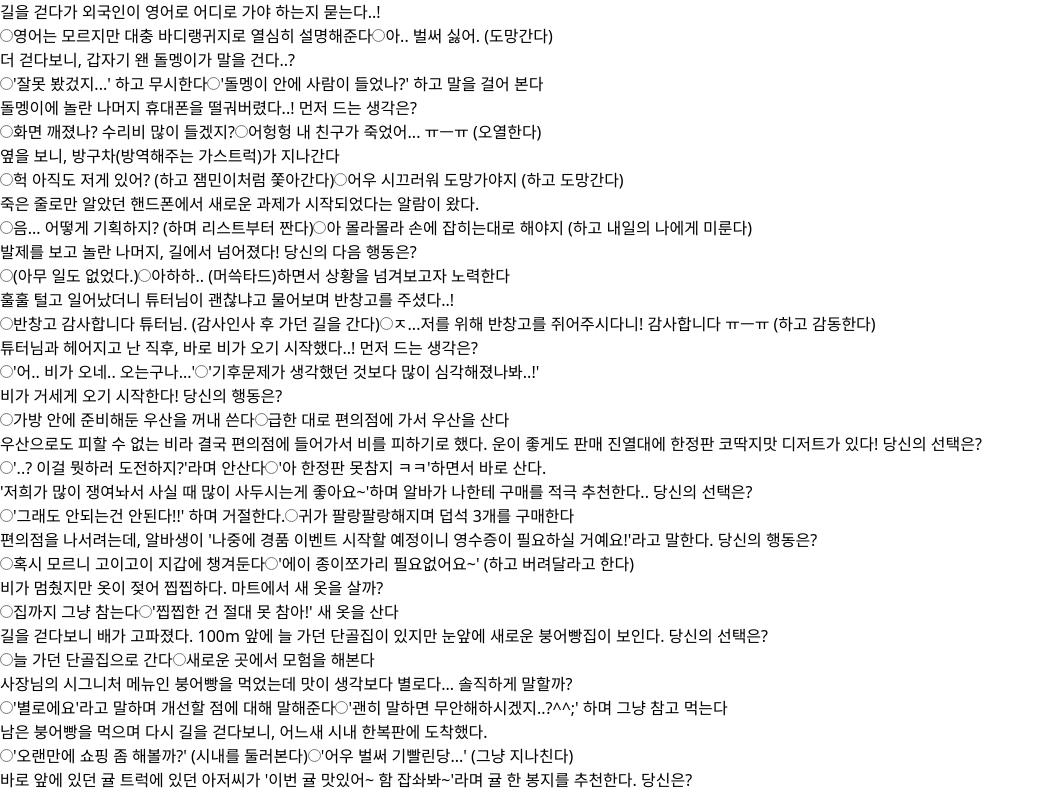
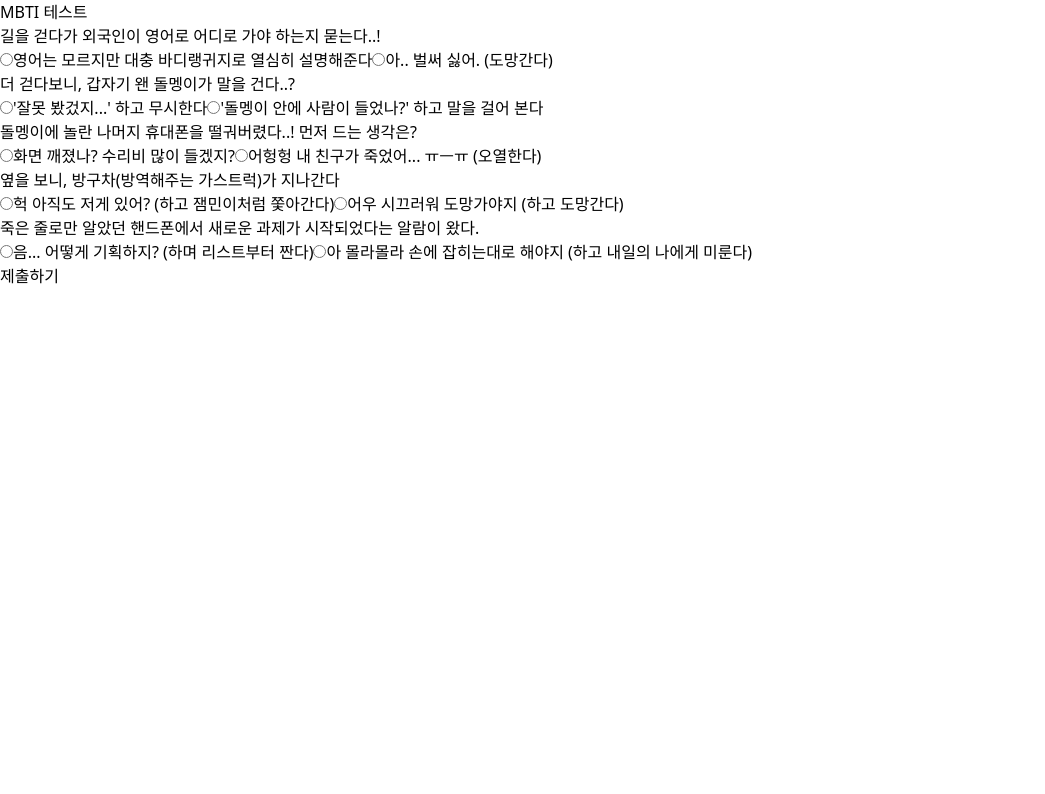
Before and after one commit to gksek015/MBTI, a React (Vite) app: page /test in a window 1280 px wide. Shown: the top 794 px of the page, without its empty margins (0-1045 px from the left). Built offline with nearby package versions, Linux system fonts and the light colour scheme; sample sign-in values are in the browser's storage.

Commit message:
fix: TestForm.jsx

```diff
--- a/package.json
+++ b/package.json
@@ -7,7 +7,8 @@
     "dev": "vite",
     "build": "vite build",
     "lint": "eslint .",
-    "preview": "vite preview"
+    "preview": "vite preview",
+    "server": "json-server --watch db.json --port 5000"
   },
   "dependencies": {
     "axios": "^1.7.7",
@@ -27,6 +28,7 @@
     "eslint-plugin-react-hooks": "^5.0.0",
     "eslint-plugin-react-refresh": "^0.4.14",
     "globals": "^15.11.0",
+    "json-server": "^1.0.0-beta.3",
     "postcss": "^8.4.49",
     "tailwindcss": "^3.4.15",
     "vite": "^5.4.10"
--- a/src/components/TestForm.jsx
+++ b/src/components/TestForm.jsx
@@ -8,12 +8,17 @@ const TestForm = ({ onSubmit }) => {
 
   const handleChange = (index, answer) => {
     const newAnswers = [...answers];
-    newAnswers[index] = { type: questions[index].type, answer };
+    newAnswers[index] = { type: questions[index].type, answer, options: questions[index].options };
     setAnswers(newAnswers);
   };
 
   const handleSubmit = (e) => {
     e.preventDefault();
+    // const isComplete = answers.every((ans) => ans.answer !== "");
+    // if (!isComplete) {
+    //   alert("모든 질문에 답변해 주세요.");
+    //   return;
+    // }
     onSubmit(answers);
   };
 
--- a/src/data/questions.js
+++ b/src/data/questions.js
@@ -2,121 +2,137 @@ export const questions = [
   {
     id: 1,
     question: "길을 걷다가 외국인이 영어로 어디로 가야 하는지 묻는다..!",
-    options: ["영어는 모르지만 대충 바디랭귀지로 열심히 설명해준다", "아.. 벌써 싫어. (도망간다)"],
+    options: [
+      "영어는 모르지만 대충 바디랭귀지로 열심히 설명해준다",
+      "아.. 벌써 싫어. (도망간다)",
+    ],
     type: "E/I",
   },
   {
     id: 2,
     question: "더 걷다보니, 갑자기 왠 돌멩이가 말을 건다..?",
-    options: ["'잘못 봤겄지...' 하고 무시한다", "'돌멩이 안에 사람이 들었나?' 하고 말을 걸어 본다"],
+    options: [
+      "'잘못 봤겄지...' 하고 무시한다",
+      "'돌멩이 안에 사람이 들었나?' 하고 말을 걸어 본다",
+    ],
     type: "S/N",
   },
   {
     id: 3,
     question: "돌멩이에 놀란 나머지 휴대폰을 떨궈버렸다..! 먼저 드는 생각은?",
-    options: ["화면 깨졌나? 수리비 많이 들겠지?", "어헝헝 내 친구가 죽었어... ㅠㅡㅠ (오열한다)"],
+    options: [
+      "화면 깨졌나? 수리비 많이 들겠지?",
+      "어헝헝 내 친구가 죽었어... ㅠㅡㅠ (오열한다)",
+    ],
     type: "T/F",
   },
   {
     id: 4,
     question: "옆을 보니, 방구차(방역해주는 가스트럭)가 지나간다",
-    options: ["헉 아직도 저게 있어? (하고 잼민이처럼 쫓아간다)", "어우 시끄러워 도망가야지 (하고 도망간다)"],
+    options: [
+      "헉 아직도 저게 있어? (하고 잼민이처럼 쫓아간다)",
+      "어우 시끄러워 도망가야지 (하고 도망간다)",
+    ],
     type: "E/I",
   },
   {
     id: 5,
-    question: "죽은 줄로만 알았던 핸드폰에서 새로운 과제가 시작되었다는 알람이 왔다.",
-    options: ["음... 어떻게 기획하지? (하며 리스트부터 짠다)", "아 몰라몰라 손에 잡히는대로 해야지 (하고 내일의 나에게 미룬다)"],
+    question:
+      "죽은 줄로만 알았던 핸드폰에서 새로운 과제가 시작되었다는 알람이 왔다.",
+    options: [
+      "음... 어떻게 기획하지? (하며 리스트부터 짠다)",
+      "아 몰라몰라 손에 잡히는대로 해야지 (하고 내일의 나에게 미룬다)",
+    ],
     type: "J/P",
   },
-  {
-    id: 6,
-    question: "발제를 보고 놀란 나머지, 길에서 넘어졌다! 당신의 다음 행동은?",
-    options: ["(아무 일도 없었다.)", "아하하.. (머쓱타드)하면서 상황을 넘겨보고자 노력한다"],
-    type: "T/F",
-  },
-  {
-    id: 7,
-    question: "훌훌 털고 일어났더니 튜터님이 괜찮냐고 물어보며 반창고를 주셨다..!",
-    options: ["반창고 감사합니다 튜터님. (감사인사 후 가던 길을 간다)", "ㅈ...저를 위해 반창고를 쥐어주시다니! 감사합니다 ㅠㅡㅠ (하고 감동한다)"],
-    type: "T/F",
-  },
-  {
-    id: 8,
-    question: "튜터님과 헤어지고 난 직후, 바로 비가 오기 시작했다..! 먼저 드는 생각은?",
-    options: ["'어.. 비가 오네.. 오는구나...'", "'기후문제가 생각했던 것보다 많이 심각해졌나봐..!'"],
-    type: "S/N",
-  },
-  {
-    id: 9,
-    question: "비가 거세게 오기 시작한다! 당신의 행동은?",
-    options: ["가방 안에 준비해둔 우산을 꺼내 쓴다", "급한 대로 편의점에 가서 우산을 산다"],
-    type: "J/P",
-  },
-  {
-    id: 10,
-    question: "우산으로도 피할 수 없는 비라 결국 편의점에 들어가서 비를 피하기로 했다. 운이 좋게도 판매 진열대에 한정판 코딱지맛 디저트가 있다! 당신의 선택은?",
-    options: ["'..? 이걸 뭣하러 도전하지?'라며 안산다", "'아 한정판 못참지 ㅋㅋ'하면서 바로 산다."],
-    type: "S/N",
-  },
-  {
-    id: 11,
-    question: "'저희가 많이 쟁여놔서 사실 때 많이 사두시는게 좋아요~'하며 알바가 나한테 구매를 적극 추천한다.. 당신의 선택은?",
-    options: ["'그래도 안되는건 안된다!!' 하며 거절한다.", "귀가 팔랑팔랑해지며 덥석 3개를 구매한다"],
-    type: "S/N",
-  },
-  {
-    id: 12,
-    question: "편의점을 나서려는데, 알바생이 '나중에 경품 이벤트 시작할 예정이니 영수증이 필요하실 거예요!'라고 말한다. 당신의 행동은?",
-    options: ["혹시 모르니 고이고이 지갑에 챙겨둔다", "'에이 종이쪼가리 필요없어요~' (하고 버려달라고 한다)"],
-    type: "J/P",
-  },
-  {
-    id: 13,
-    question: "비가 멈췄지만 옷이 젖어 찝찝하다. 마트에서 새 옷을 살까?",
-    options: ["집까지 그냥 참는다", "'찝찝한 건 절대 못 참아!' 새 옷을 산다"],
-    type: "J/P",
-  },
-  {
-    id: 14,
-    question: "길을 걷다보니 배가 고파졌다. 100m 앞에 늘 가던 단골집이 있지만 눈앞에 새로운 붕어빵집이 보인다. 당신의 선택은?",
-    options: ["늘 가던 단골집으로 간다", "새로운 곳에서 모험을 해본다"],
-    type: "S/N",
-  },
-  {
-    id: 15,
-    question: "사장님의 시그니처 메뉴인 붕어빵을 먹었는데 맛이 생각보다 별로다... 솔직하게 말할까?",
-    options: ["'별로에요'라고 말하며 개선할 점에 대해 말해준다", "'괜히 말하면 무안해하시겠지..?^^;' 하며 그냥 참고 먹는다"],
-    type: "T/F",
-  },
-  {
-    id: 16,
-    question: "남은 붕어빵을 먹으며 다시 길을 걷다보니, 어느새 시내 한복판에 도착했다.",
-    options: ["'오랜만에 쇼핑 좀 해볼까?' (시내를 둘러본다)", "'어우 벌써 기빨린당...' (그냥 지나친다)"],
-    type: "E/I",
-  },
-  {
-    id: 17,
-    question: "바로 앞에 있던 귤 트럭에 있던 아저씨가 '이번 귤 맛있어~ 함 잡솨봐~'라며 귤 한 봉지를 추천한다. 당신은?",
-    options: ["'길에서 파는 과일은 대부분 다 별로던데..' 하며 자리를 피한다", "'오.. 한번 먹어볼까?' 하며 맛보기 귤을 요청한다"],
-    type: "S/N",
-  },
-  {
-    id: 18,
-    question: "귤을 샀다고 하니 엄마에게 '너 바가지 당한 거 아니야?'라는 말을 들었다. 당신은?",
-    options: ["'아 원가 생각하면 별 차이 없어서 괜찮아~' 하고 넘긴다", "'어떻게 그걸 바가지라고 말할 수 있어!' 하고 감정적으로 반응한다"],
-    type: "T/F",
-  },
-  {
-    id: 19,
-    question: "집에 거의 다 왔을 때, 길에서 누군가 쓰러져 있다..!",
-    options: ["바로 달려가서 의식을 확인한 다음, 119에 신고한다", "'뭐야 무서웡..' 하며 그냥 지나간다"],
-    type: "J/P",
-  },
-  {
-    id: 20,
-    question: "집 앞인데 갑자기 친구가 전화로 '오늘 저녁 먹자!'고 한다. 당신의 대답은?",
-    options: ["'아 오늘 썰 풀어줄게~ 삼겹살에 소주 ㄱ?'라며 바로 달려간다", "'아 오늘 너무 힘들었어... 나중에 보자'하며 바로 집에 돌아간다"],
-    type: "E/I",
-  },
+  // {
+  //   id: 6,
+  //   question: "발제를 보고 놀란 나머지, 길에서 넘어졌다! 당신의 다음 행동은?",
+  //   options: ["(아무 일도 없었다.)", "아하하.. (머쓱타드)하면서 상황을 넘겨보고자 노력한다"],
+  //   type: "T/F",
+  // },
+  // {
+  //   id: 7,
+  //   question: "훌훌 털고 일어났더니 튜터님이 괜찮냐고 물어보며 반창고를 주셨다..!",
+  //   options: ["반창고 감사합니다 튜터님. (감사인사 후 가던 길을 간다)", "ㅈ...저를 위해 반창고를 쥐어주시다니! 감사합니다 ㅠㅡㅠ (하고 감동한다)"],
+  //   type: "T/F",
+  // },
+  // {
+  //   id: 8,
+  //   question: "튜터님과 헤어지고 난 직후, 바로 비가 오기 시작했다..! 먼저 드는 생각은?",
+  //   options: ["'어.. 비가 오네.. 오는구나...'", "'기후문제가 생각했던 것보다 많이 심각해졌나봐..!'"],
+  //   type: "S/N",
+  // },
+  // {
+  //   id: 9,
+  //   question: "비가 거세게 오기 시작한다! 당신의 행동은?",
+  //   options: ["가방 안에 준비해둔 우산을 꺼내 쓴다", "급한 대로 편의점에 가서 우산을 산다"],
+  //   type: "J/P",
+  // },
+  // {
+  //   id: 10,
+  //   question: "우산으로도 피할 수 없는 비라 결국 편의점에 들어가서 비를 피하기로 했다. 운이 좋게도 판매 진열대에 한정판 코딱지맛 디저트가 있다! 당신의 선택은?",
+  //   options: ["'..? 이걸 뭣하러 도전하지?'라며 안산다", "'아 한정판 못참지 ㅋㅋ'하면서 바로 산다."],
+  //   type: "S/N",
+  // },
+  // {
+  //   id: 11,
+  //   question: "'저희가 많이 쟁여놔서 사실 때 많이 사두시는게 좋아요~'하며 알바가 나한테 구매를 적극 추천한다.. 당신의 선택은?",
+  //   options: ["'그래도 안되는건 안된다!!' 하며 거절한다.", "귀가 팔랑팔랑해지며 덥석 3개를 구매한다"],
+  //   type: "S/N",
+  // },
+  // {
+  //   id: 12,
+  //   question: "편의점을 나서려는데, 알바생이 '나중에 경품 이벤트 시작할 예정이니 영수증이 필요하실 거예요!'라고 말한다. 당신의 행동은?",
+  //   options: ["혹시 모르니 고이고이 지갑에 챙겨둔다", "'에이 종이쪼가리 필요없어요~' (하고 버려달라고 한다)"],
+  //   type: "J/P",
+  // },
+  // {
+  //   id: 13,
+  //   question: "비가 멈췄지만 옷이 젖어 찝찝하다. 마트에서 새 옷을 살까?",
+  //   options: ["집까지 그냥 참는다", "'찝찝한 건 절대 못 참아!' 새 옷을 산다"],
+  //   type: "J/P",
+  // },
+  // {
+  //   id: 14,
+  //   question: "길을 걷다보니 배가 고파졌다. 100m 앞에 늘 가던 단골집이 있지만 눈앞에 새로운 붕어빵집이 보인다. 당신의 선택은?",
+  //   options: ["늘 가던 단골집으로 간다", "새로운 곳에서 모험을 해본다"],
+  //   type: "S/N",
+  // },
+  // {
+  //   id: 15,
+  //   question: "사장님의 시그니처 메뉴인 붕어빵을 먹었는데 맛이 생각보다 별로다... 솔직하게 말할까?",
+  //   options: ["'별로에요'라고 말하며 개선할 점에 대해 말해준다", "'괜히 말하면 무안해하시겠지..?^^;' 하며 그냥 참고 먹는다"],
+  //   type: "T/F",
+  // },
+  // {
+  //   id: 16,
+  //   question: "남은 붕어빵을 먹으며 다시 길을 걷다보니, 어느새 시내 한복판에 도착했다.",
+  //   options: ["'오랜만에 쇼핑 좀 해볼까?' (시내를 둘러본다)", "'어우 벌써 기빨린당...' (그냥 지나친다)"],
+  //   type: "E/I",
+  // },
+  // {
+  //   id: 17,
+  //   question: "바로 앞에 있던 귤 트럭에 있던 아저씨가 '이번 귤 맛있어~ 함 잡솨봐~'라며 귤 한 봉지를 추천한다. 당신은?",
+  //   options: ["'길에서 파는 과일은 대부분 다 별로던데..' 하며 자리를 피한다", "'오.. 한번 먹어볼까?' 하며 맛보기 귤을 요청한다"],
+  //   type: "S/N",
+  // },
+  // {
+  //   id: 18,
+  //   question: "귤을 샀다고 하니 엄마에게 '너 바가지 당한 거 아니야?'라는 말을 들었다. 당신은?",
+  //   options: ["'아 원가 생각하면 별 차이 없어서 괜찮아~' 하고 넘긴다", "'어떻게 그걸 바가지라고 말할 수 있어!' 하고 감정적으로 반응한다"],
+  //   type: "T/F",
+  // },
+  // {
+  //   id: 19,
+  //   question: "집에 거의 다 왔을 때, 길에서 누군가 쓰러져 있다..!",
+  //   options: ["바로 달려가서 의식을 확인한 다음, 119에 신고한다", "'뭐야 무서웡..' 하며 그냥 지나간다"],
+  //   type: "J/P",
+  // },
+  // {
+  //   id: 20,
+  //   question: "집 앞인데 갑자기 친구가 전화로 '오늘 저녁 먹자!'고 한다. 당신의 대답은?",
+  //   options: ["'아 오늘 썰 풀어줄게~ 삼겹살에 소주 ㄱ?'라며 바로 달려간다", "'아 오늘 너무 힘들었어... 나중에 보자'하며 바로 집에 돌아간다"],
+  //   type: "E/I",
+  // },
 ];
--- a/src/pages/Signup.jsx
+++ b/src/pages/Signup.jsx
@@ -7,7 +7,7 @@ import Navbar from "../components/NavBar";
 const Signup = () => {
   const navigate = useNavigate();
 
-  // 완성된 로직들이 아니에요! 참고만 하세요!
+
   const handleSignup = async (formData) => {
     try {
       await register(formData.userid, formData.password, formData.nickname);
--- a/src/pages/Test.jsx
+++ b/src/pages/Test.jsx
@@ -1,12 +1,65 @@
+import { useState } from "react";
 import TestForm from "../components/TestForm";
+import { calculateMBTI, mbtiDescriptions } from "../utils/mbtiCalculator";
+import { useNavigate } from "react-router-dom";
+import { createTestResult } from "../api/testResults";
 
+const TestPage = ({ user }) => {
+  const navigate = useNavigate();
+  const [result, setResult] = useState(null);
 
-const Test = () => {
+  const handleTestSubmit = async (answers) => {
+    console.log({answers})
+    const mbtiResult = calculateMBTI(answers);
+
+    try {
+      await createTestResult({
+        userId: user?.id || "anonymous",
+        result: mbtiResult,
+        visibility: true,
+        createdAt : new Date().toISOString(),
+      });
+      console.log("결과가 성공적으로 저장되었습니다.")
+      setResult(mbtiResult);
+    } catch (error) {
+      console.error(error)
+    }
+  };
+
+  const handleNavigateToResults = () => {
+    navigate("/result");
+  };
+
   return (
-    <div>
-      <TestForm/>
+    <div className="w-full flex flex-col items-center justify-center bg-white">
+      <div className="bg-white rounded-lg p-8 max-w-lg w-full h-full overflow-y-auto">
+        {!result ? (
+          <>
+            <h1 className="text-3xl font-bold text-primary-color mb-6">
+              MBTI 테스트
+            </h1>
+            <TestForm onSubmit={handleTestSubmit} />
+          </>
+        ) : (
+          <>
+            <h1 className="text-3xl font-bold text-primary-color mb-6">
+              테스트 결과: {result}
+            </h1>
+            <p className="text-lg text-gray-700 mb-6">
+              {mbtiDescriptions[result] ||
+                "해당 성격 유형에 대한 설명이 없습니다."}
+            </p>
+            <button
+              onClick={handleNavigateToResults}
+              className="w-full bg-primary-color text-white py-3 rounded-lg font-semibold hover:bg-primary-dark transition duration-300 hover:text-[#FF5A5F]"
+            >
+              결과 페이지로 이동하기
+            </button>
+          </>
+        )}
+      </div>
     </div>
   );
 };
 
-export default Test;
+export default TestPage;
```
Also changed, not shown: db.json (+88 -0 lines), src/api/testResults.js (+44 -0 lines), src/utils/mbtiCalculator.js (+19 -13 lines), 1 other file (tests, documents, lock files or other folders).
